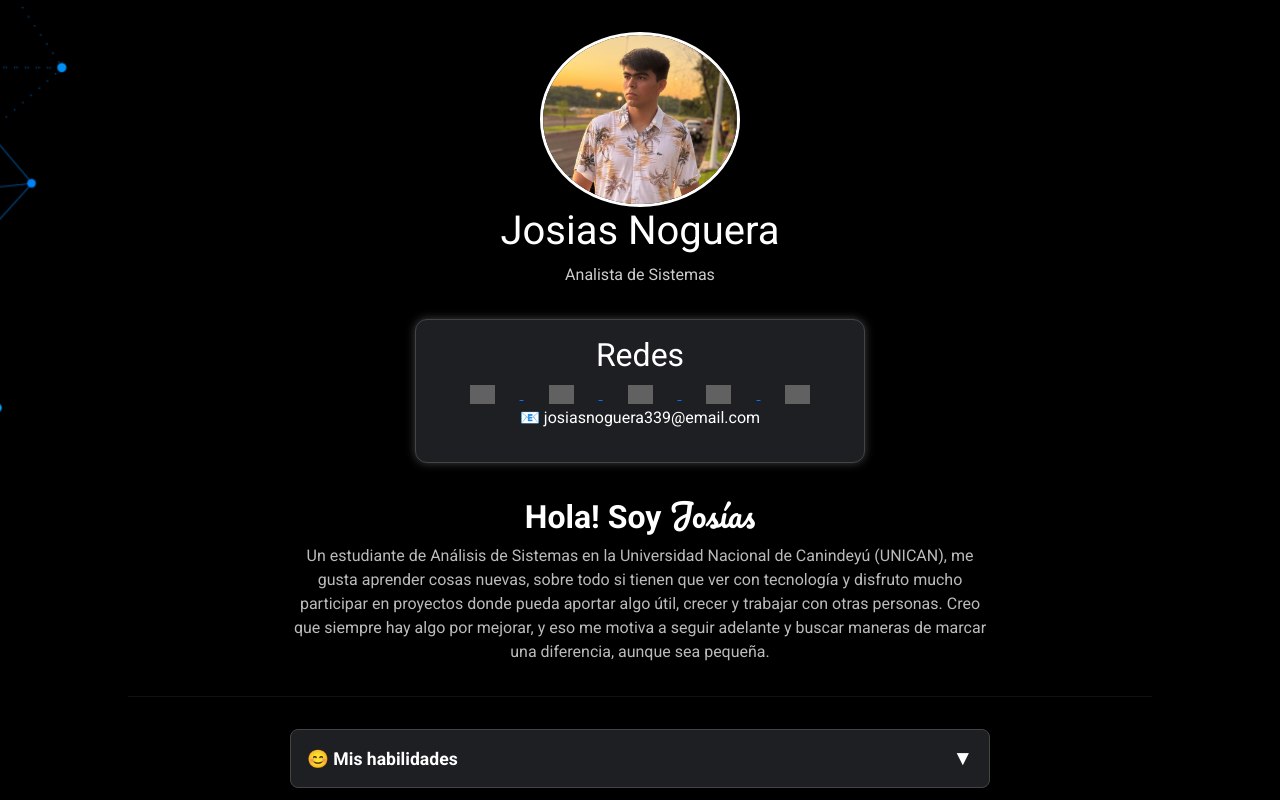
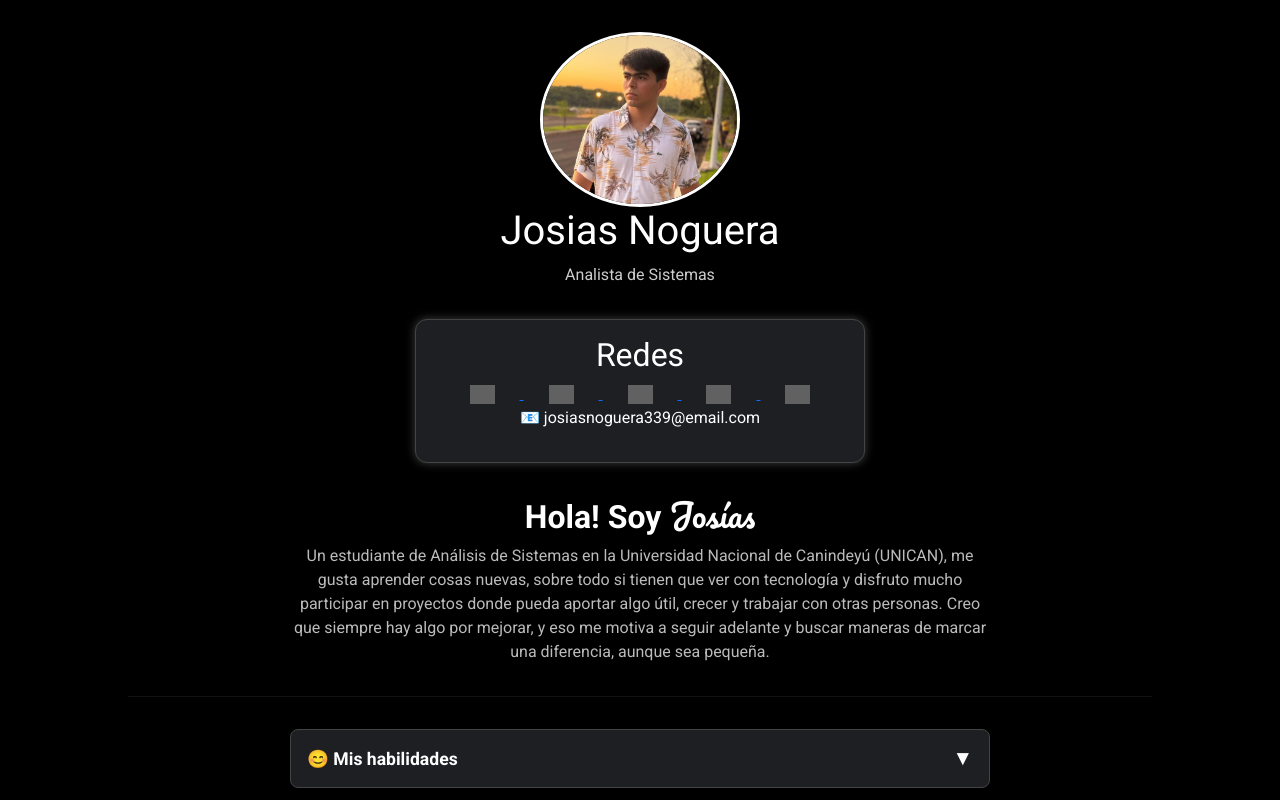
Before and after one commit to Eljosias/Eljosias.github.io, a plain HTML site: page index.html in a window 1280 px wide. Shown: the top 800 px of the page. Drawn offline with Linux system fonts and the light colour scheme; grey boxes are pictures that could not be loaded.

Commit message:
Update index.html

```diff
--- a/index.html
+++ b/index.html
@@ -15,8 +15,6 @@
     <style>
         body {
             margin: 0;
-            background: url(imagen/fondo.png) no-repeat center center;
-            background-size: cover;
             font-family: 'Roboto', sans-serif;
             background-color: #000000;
             color: #fff;
```
